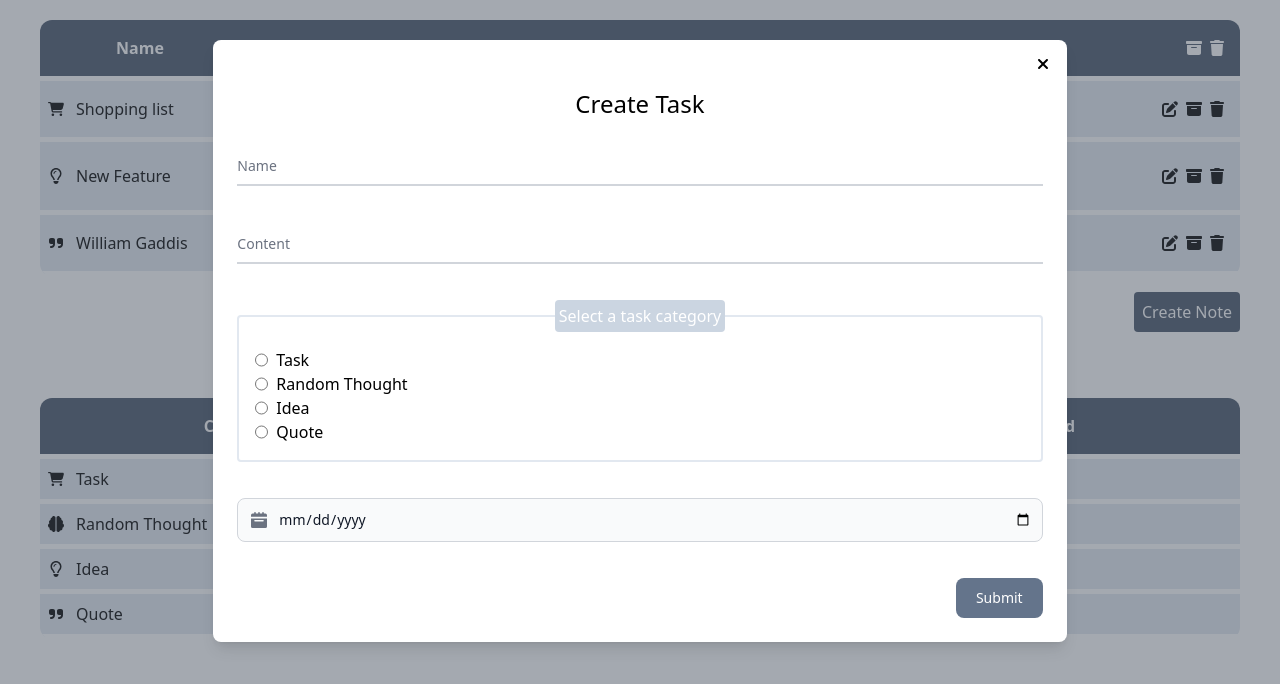
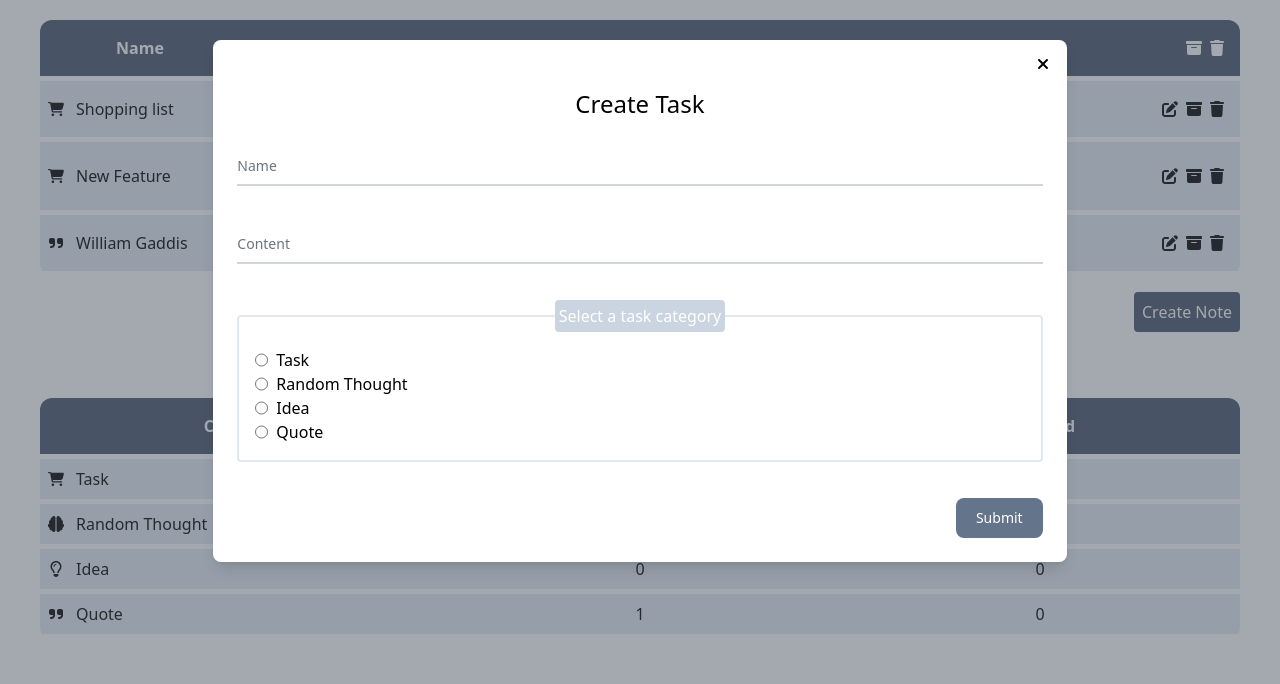
Before and after one commit to dmytro-komlyk/radency_task2, a React (Create React App) app: page / in a window 1280 px wide. Both pictures are taken after a click on the button "Create Note". Shown: the top 684 px of the page. Built offline with nearby package versions, Linux system fonts and the light colour scheme.

Commit message:
Fixed date parse logic

```diff
--- a/src/components/tasks/components/table/table.tsx
+++ b/src/components/tasks/components/table/table.tsx
@@ -1,7 +1,7 @@
 import { FontAwesomeIcon } from '@fortawesome/react-fontawesome'
 import { IconProp } from '@fortawesome/fontawesome-svg-core';
 import { categories } from '../../constants/category';
-import { getDateFormat, getLocaleDateFormat } from '../../../../helpers/date-format-helper';
+import { getParseDate, getLocaleDateFormat } from '../../../../helpers/date-format-helper';
 import { faTrash, faBoxArchive, faPenToSquare } from '@fortawesome/free-solid-svg-icons';
 import { ITask, ITaskInfo } from '../../../../store/taskSlice';
 
@@ -49,7 +49,8 @@ const BodyTable = (props: IBodyTable) => (
     {props.body.map((task: any) => {
       const categoryIcon = categories.find((item) => item.value === task.category);
       const convertedCreatedDate = props.isAction && getLocaleDateFormat(task.created, { month: 'long', day: 'numeric', year: 'numeric' });
-      const convertedDates = props.isAction && task.dates.slice(0, 2).map((date: string) => date.length > 0 && getDateFormat(date, 'dd/mm/yyyy'));
+      const dates = props.isAction && getParseDate(task.content);
+
       return (
       <tr key={task.id} className='p-4 border-b-[5px] border-solid border-white [&>td]:hover:bg-slate-300 cursor-pointer' onClick={() => (!props.isAction && props.onTaskListToogle) && props.onTaskListToogle(true, task.category)}>
         <td className='p-2 bg-slate-200'>
@@ -64,8 +65,8 @@ const BodyTable = (props: IBodyTable) => (
             <td className='p-2 bg-slate-200 truncate text-center'>{ task.category }</td>
             <td className='p-2 bg-slate-200 truncate text-center'>{ task.content }</td>
             <td className='p-2 bg-slate-200 truncate text-center'>
-              { convertedDates && (
-                <div className='flex flex-col gap-1'>{convertedDates.map((date: string, idx: number) => <span key={idx} className={`${idx === 0 ? 'bg-green-300' : 'bg-slate-300'} rounded` }>{date}</span>)}</div>
+              { dates && (
+                <div className='flex flex-col gap-1'>{dates.map((date: string, idx: number) => <span key={idx} className='bg-slate-300 rounded'>{date}</span>)}</div>
               )}
             </td>
             <td className='p-4 bg-slate-200 truncate'>
--- a/src/components/tasks/components/task-preview/task-preview.tsx
+++ b/src/components/tasks/components/task-preview/task-preview.tsx
@@ -12,20 +12,18 @@ interface ITaskPreviewProps {
 
 const TaskPreview = ({ taskId = null, onTasktAdd, onTaskEdit, onTaskPreviewToggle }: ITaskPreviewProps) => {
   const tasks = useSelector(selectTasksState);
-  const previewTask = taskId ? tasks.find((task) => task.id === taskId) : { name: '', content: '', category: '', dates: [''] };
+  const previewTask = taskId ? tasks.find((task) => task.id === taskId) : { name: '', content: '', category: '' };
   const initTaskState = {
-    name: previewTask?.name,
-    content: previewTask?.content,
-    category: previewTask?.category,
-    date: previewTask?.dates[0]
+    name: previewTask!.name,
+    content: previewTask!.content,
+    category: previewTask!.category,
   }
 
   const [taskValues, setTaskValues] = useState(initTaskState);
-
   const [isSubmit, setIsSubmit] = useState(false);
 
-  const handleChange = ({ target }: any) => {
-      const { name, value } = target;
+  const handleChange = (e: React.FormEvent<HTMLInputElement>) => {
+      const { name, value } = e.target as HTMLInputElement;
       setTaskValues({
         ...taskValues,
         [name]: value,
@@ -122,22 +120,6 @@ const TaskPreview = ({ taskId = null, onTasktAdd, onTaskEdit, onTaskPreviewToggl
             </div>
           </fieldset>
         </div>
-        <div className='relative z-0 w-full mb-6 group'>
-          <div className='absolute inset-y-0 left-0 flex items-center pl-3.5 pointer-events-none'>
-            <svg className='w-4 h-4 text-gray-500' aria-hidden='true' xmlns='http://www.w3.org/2000/svg' fill='currentColor' viewBox='0 0 20 20'>
-              <path d='M20 4a2 2 0 0 0-2-2h-2V1a1 1 0 0 0-2 0v1h-3V1a1 1 0 0 0-2 0v1H6V1a1 1 0 0 0-2 0v1H2a2 2 0 0 0-2 2v2h20V4ZM0 18a2 2 0 0 0 2 2h16a2 2 0 0 0 2-2V8H0v10Zm5-8h10a1 1 0 0 1 0 2H5a1 1 0 0 1 0-2Z'/>
-            </svg>
-          </div>
-          <input
-            type='date'
-            name='date'
-            min={new Date().toISOString().split("T")[0]}
-            className='bg-gray-50 border border-gray-300 text-gray-900 text-sm rounded-lg focus:ring-slate-500 focus:border-slate-500 block w-full pl-10 p-2.5'
-            placeholder='Select date'
-            value={taskValues.date}
-            onChange={handleChange}
-          />
-        </div>
         <button
           type='submit'
           className='w-[50%] ml-auto text-white bg-slate-500 hover:bg-slate-300 hover:text-slate-950 focus:ring-4 focus:outline-none focus:ring-slate-300 font-medium rounded-lg text-sm sm:w-auto px-5 py-2.5 text-center'
--- a/src/helpers/date-format-helper.ts
+++ b/src/helpers/date-format-helper.ts
@@ -1,3 +1,5 @@
+export const getParseDate = (str: string) => str.match(/\d{1,2}([\/.-])\d{1,2}\1\d{4}\b/g);
+
 export const getDateFormat = (date: string, format: string) => {
     const newDate = new Date(date);
 
@@ -11,7 +13,7 @@ export const getDateFormat = (date: string, format: string) => {
     return format.replace(/mm|dd|yyyy|yy/gi, (matched) => map[matched])
   }
 
-  export const getLocaleDateFormat = (date: number, format: any ) => {
-    const newDate = new Date(date);
-    return newDate.toLocaleDateString('en-US', format);
-  }
+export const getLocaleDateFormat = (date: number, format: any ) => {
+  const newDate = new Date(date);
+  return newDate.toLocaleDateString('en-US', format);
+}
--- a/src/store/taskSlice.ts
+++ b/src/store/taskSlice.ts
@@ -3,9 +3,9 @@ import { createSlice } from '@reduxjs/toolkit';
 import uniqueId from 'lodash/uniqueId';
 
 const mockTasks = [
-  { id: uniqueId(), name: 'Shopping list', archived: false, created: Date.now(), category: 'Task', content: 'Tomatoes, bread', dates: [] },
-  { id: uniqueId(), name: 'New Feature', archived: false, created: Date.now(), category: 'Idea', content: 'Implement new feature', dates: ['2023-09-03', '2023-09-05'] },
-  { id: uniqueId(), name: 'William Gaddis', archived: false, created: Date.now(), category: 'Quote', content: 'Power doesnt content', dates: [] },
+  { id: uniqueId(), name: 'Shopping list', archived: false, created: Date.now(), category: 'Task', content: 'Tomatoes, bread' },
+  { id: uniqueId(), name: 'New Feature', archived: false, created: Date.now(), category: 'Task', content: 'I’m gonna have a dentist appointment on the 3/5/2021, I moved it from 5/5/2021' },
+  { id: uniqueId(), name: 'William Gaddis', archived: false, created: Date.now(), category: 'Quote', content: 'Power doesnt content' },
 ]
 
 export interface ITask {
@@ -15,7 +15,6 @@ export interface ITask {
   created: number,
   category: string,
   content: string,
-  dates: string[]
 }
 
 export interface ITaskInfo {
@@ -37,20 +36,18 @@ const taskSlice = createSlice({
     initialState,
     reducers: {
       addTask: (state, action) => {
-        const { payload: { date, ...restData } } = action;
+        const { payload: { ...restData } } = action
         const newTask = {
           id: uniqueId(),
           archived: false,
           created: Date.now(),
-          dates: [date],
-          ...restData
+          ...restData,
         };
         state.tasks.push(newTask);
       },
       editTask: (state, action) => {
         const { payload: { id, data } } = action;
-        const { date, ...restData } = data;
-        state.tasks = state.tasks.map((task) => task.id === id ? { ...task, ...restData,  dates: Boolean(date) ? [ date, ...task.dates] : task.dates } : task )
+        state.tasks = state.tasks.map((task) => task.id === id ? { ...task, ...data } : task )
       },
       removeTask: (state, action) => {
         state.tasks = state.tasks.filter((task => task.id !== action.payload.id));
```
Lines whose indentation alone changed are shown as unchanged.
